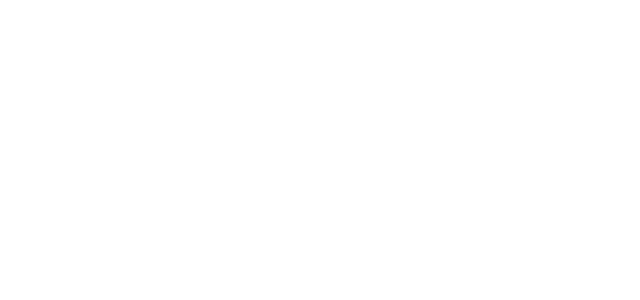
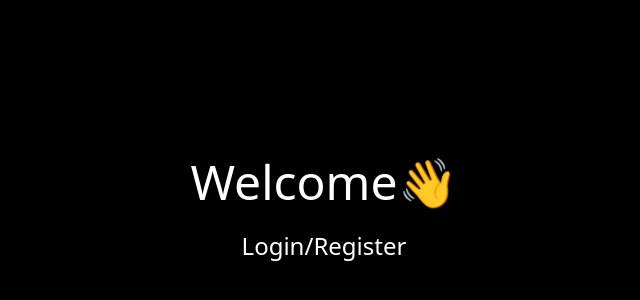
Before and after one commit to raoufboukh/chat_app, a React (Vite) app in the folder client/: page / in a window 1280 px wide. Before the commit this address had no page. Shown: the part 190-490 px from the top of the page, without its empty margins (316-956 px from the left). Built offline with nearby package versions, Linux system fonts and the light colour scheme.

Commit message:
home page

```diff
--- a/client/src/App.tsx
+++ b/client/src/App.tsx
@@ -1,11 +1,13 @@
 import { Route, Routes } from "react-router-dom";
 import Login from "./components/Login";
 import Register from "./components/Register";
+import Home from "./components/home";
 
 function App() {
   return (
     <>
       <Routes>
+        <Route path="/" element={<Home />} />
         <Route path="/login" element={<Login />} />
         <Route path="/register" element={<Register />} />
       </Routes>
--- /dev/null
+++ b/client/src/components/Home.tsx
@@ -0,0 +1,22 @@
+import { Link } from "react-router-dom";
+
+const Home = () => {
+  return (
+    <div className="bg-black text-white relative w-full h-screen">
+      <div className="container absolute top-1/2 left-1/2 -translate-x-1/2 -translate-y-1/2 text-center">
+        <h1 className="text-5xl mb-6">Welcome👋</h1>
+        <p className="text-2xl">
+          <Link className="hover:underline" to={"/login"}>
+            Login
+          </Link>
+          /
+          <Link className="hover:underline" to={"/register"}>
+            Register
+          </Link>
+        </p>
+      </div>
+    </div>
+  );
+};
+
+export default Home;
--- a/client/tailwind.config.js
+++ b/client/tailwind.config.js
@@ -2,6 +2,16 @@
 export default {
   content: ["./index.html", "./src/**/*.{js,ts,jsx,tsx}"],
   theme: {
+    screens: {
+      sm: "500px",
+      md: "768px",
+      lg: "992px",
+      xl: "1180px",
+    },
+    container: {
+      center: true,
+      padding: "1rem",
+    },
     extend: {},
   },
   plugins: [],
```
